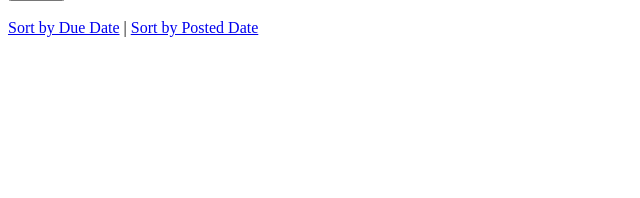
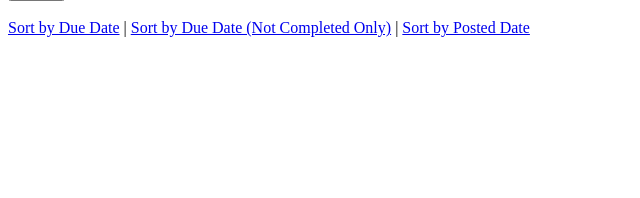
Before and after one commit to s1F10240034/django-test-exercise, a Django app: page / in a window 1280 px wide. Shown: the part 212-410 px from the top of the page, without its empty margins (0-640 px from the left). Run offline with Django 5.2, Linux system fonts and the light colour scheme; data that the repository does not hold is empty.

Commit message:
未完了タスクの並び替え機能の追加

```diff
--- a/todo/templates/todo/index.html
+++ b/todo/templates/todo/index.html
@@ -29,6 +29,7 @@
 
     <div>
       <a href="{% url 'index' %}?order=due">Sort by Due Date</a> |
+      <a href="{% url 'index' %}?order=due_not_completed">Sort by Due Date (Not Completed Only)</a> |
       <a href="{% url 'index' %}?order=post">Sort by Posted Date</a>
     </div>
 
--- a/todo/views.py
+++ b/todo/views.py
@@ -14,6 +14,8 @@ def index(request):
 
     if request.GET.get('order') == 'due':
         tasks = Task.objects.order_by('due_at')
+    elif request.GET.get('order') == 'due_not_completed':
+        tasks = Task.objects.filter(completed=False).order_by('due_at')
     else:
         tasks = Task.objects.order_by('-posted_at')
 
```
